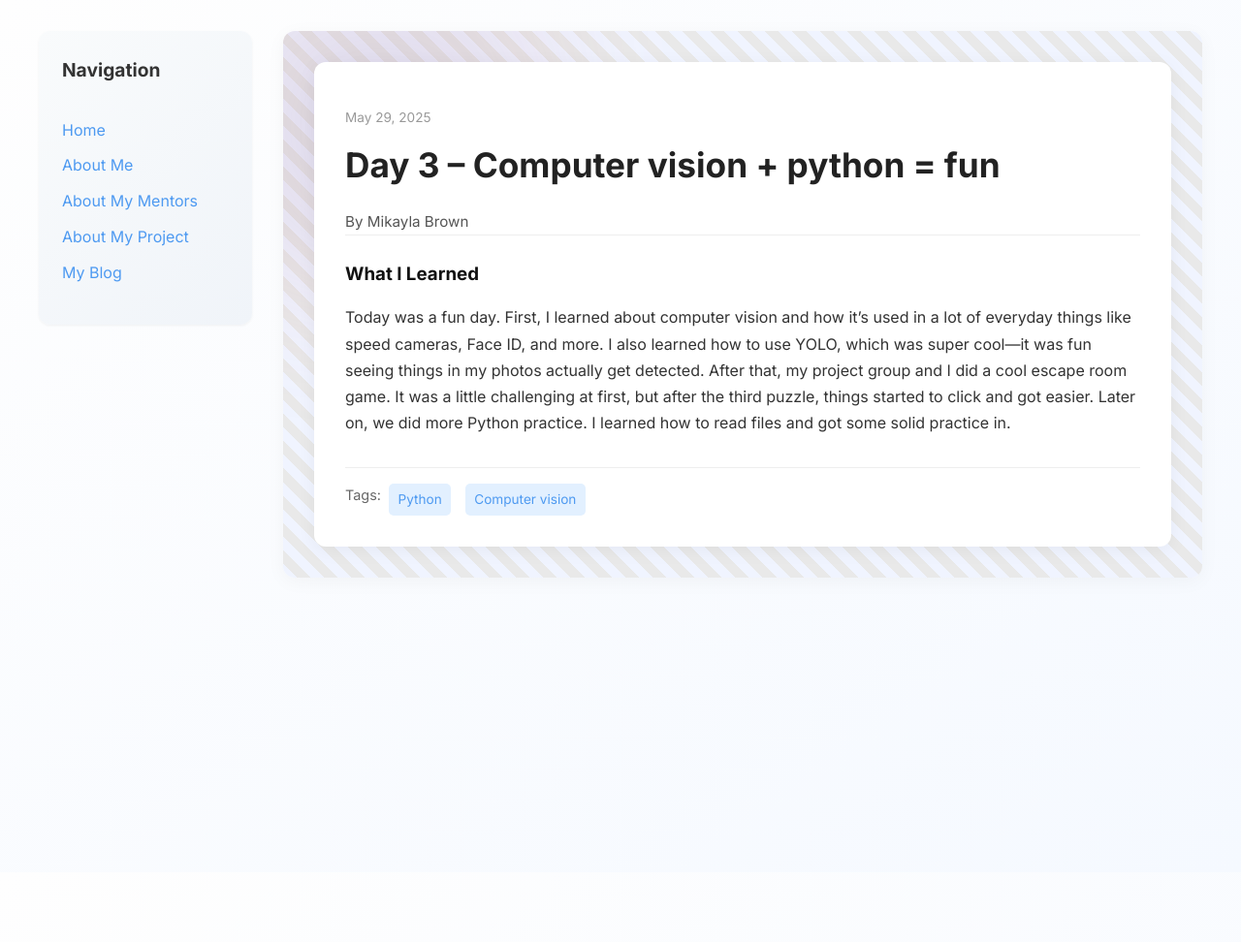
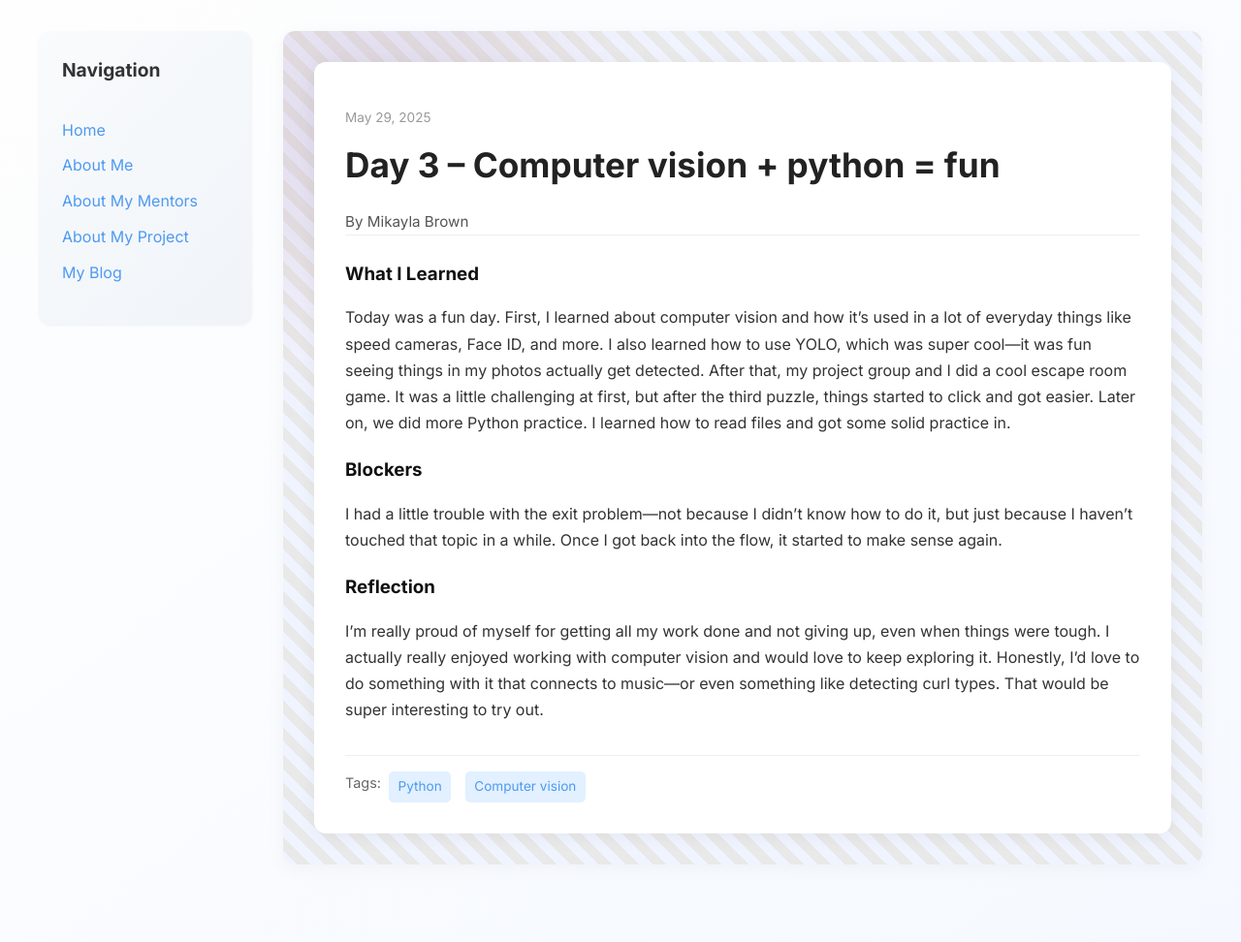
Before and after one commit to KaylaBro0/KaylaBro0.github.io, a Jekyll site: the page built from _posts/2025-05-29-day-3.md, in a window 1280 px wide. Shown: the whole page at 97% size. Built offline with Jekyll 4.4.1, drawn with Linux system fonts in a browser that asks for light colours; before the commit the page ends 900 px from its top, so only the background shows below that.

Commit message:
Update 2025-05-29-day-3.md

```diff
--- a/_posts/2025-05-29-day-3.md
+++ b/_posts/2025-05-29-day-3.md
@@ -12,11 +12,11 @@ what_i_learned: |
   group and I did a cool escape room game. It was a little challenging at first, but after the third puzzle, things started to click and got
   easier. Later on, we did more Python practice. I learned how to read files and got some solid practice in.
 
-Blockers:  |
+blockers:  |
   I had a little trouble with the exit problem—not because I didn’t know how to do it, but just because I haven’t touched that topic in a while.
   Once I got back into the flow, it started to make sense again.
 
-Reflection:  |
+reflection:  |
   I’m really proud of myself for getting all my work done and not giving up, even when things were tough. I actually really enjoyed working with
   computer vision and would love to keep exploring it. Honestly, I’d love to do something with it that connects to music—or even something like
   detecting curl types. That would be super interesting to try out.
```
